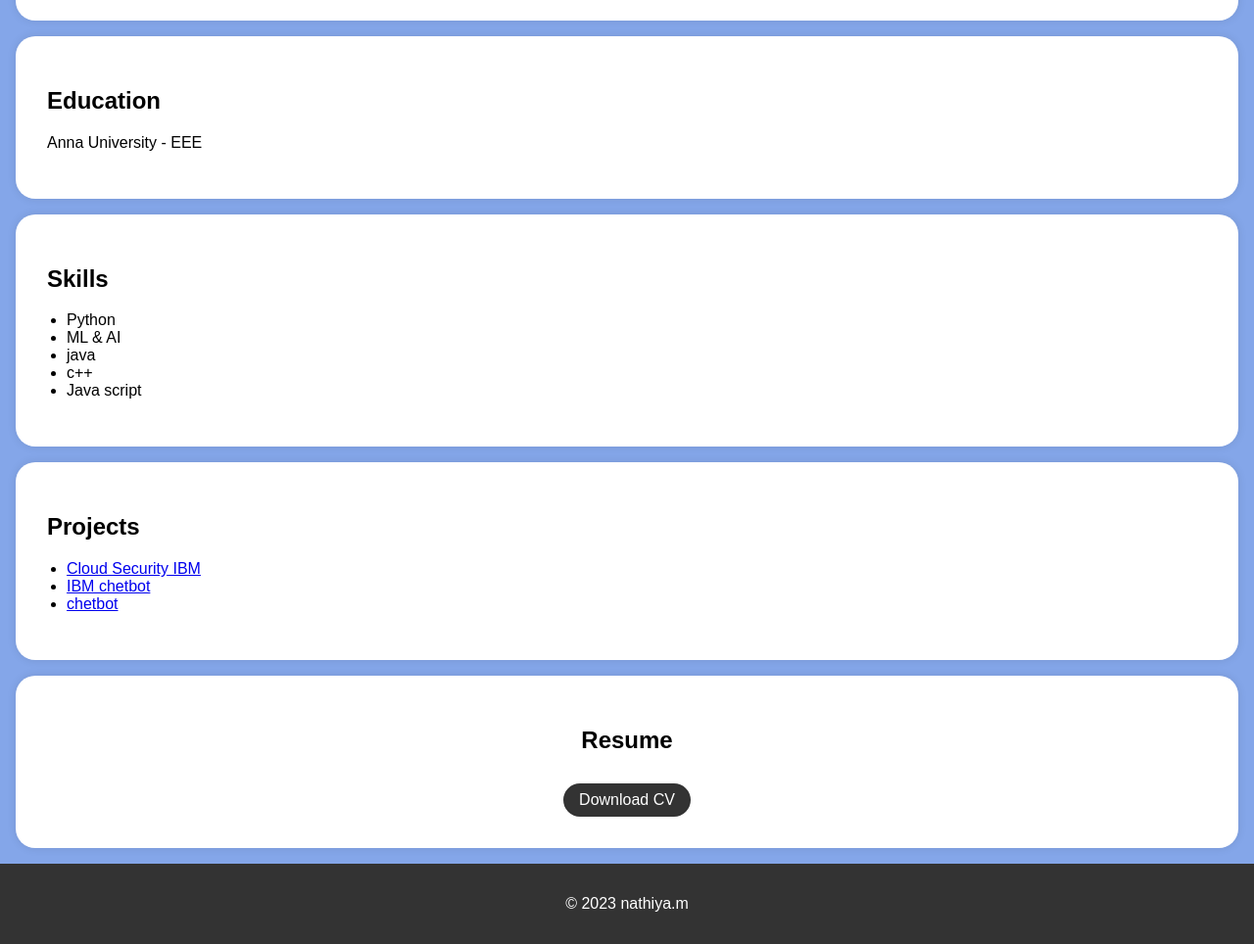
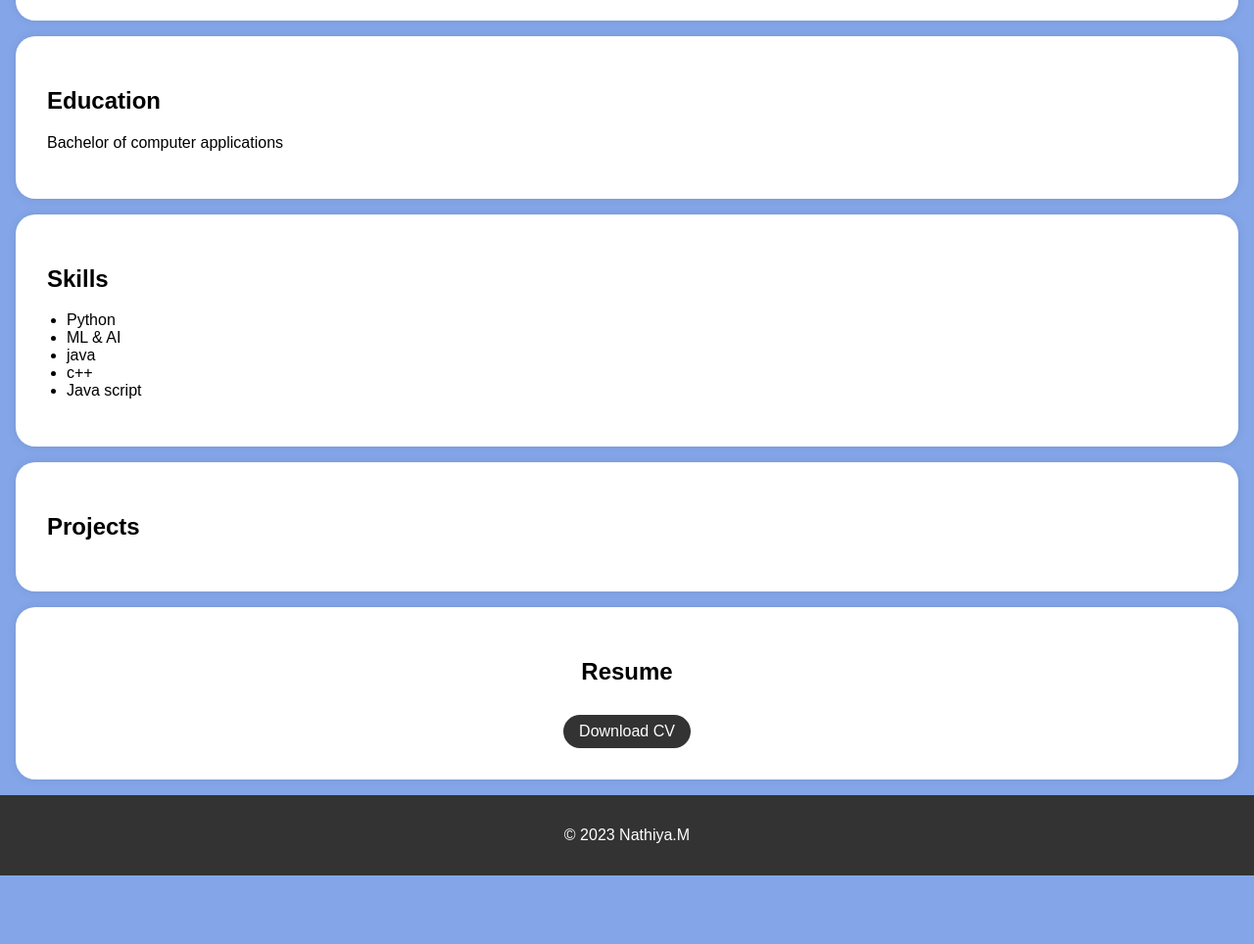
Before and after one commit to nathiya1234567/portpolio5, a plain HTML site: page index.html in a window 1280 px wide. Shown: the part 438-1402 px from the top of the page at 98% size. After the commit the page ends 1332 px from the top, so only its background shows below. Drawn offline with Linux system fonts and the light colour scheme.

Commit message:
Update index.html

```diff
--- a/index.html
+++ b/index.html
@@ -96,7 +96,7 @@
         <div class="header-content">
             <!-- Add your profile picture here -->
             <img src="IMG_20250320_112722_401.jpg./pic.jpg" alt="Your Profile Picture" class="profile-picture">
-            <h1></nathiya.m<h1>
+            <h1></Nathiya.M<h1>
             <p>Am student</p>
         </div>
     </header>
@@ -122,7 +122,7 @@
     <section id="education">
         <div class="section-content">
             <h2>Education</h2>
-            <p>Anna University  - EEE</p>
+            <p>Bachelor of computer applications</p>
 
 
         </div>
@@ -147,10 +147,7 @@
             <h2>Projects</h2>
             <ul>
 
-                <li><a href="#">Cloud Security IBM</a></li>
-                <li><a href="#">IBM chetbot</a></li>
-                <li><a href="#">chetbot</a></li>
-                <!-- Add more project links here -->
+               <!-- Add more project links here -->
             </ul>
         </div>
     </section>
@@ -167,7 +164,7 @@
     </section>
 
     <footer>
-        <p>&copy; 2023 nathiya.m</p>
+        <p>&copy; 2023 Nathiya.M</p>
     </footer>
 
     <script>
```
